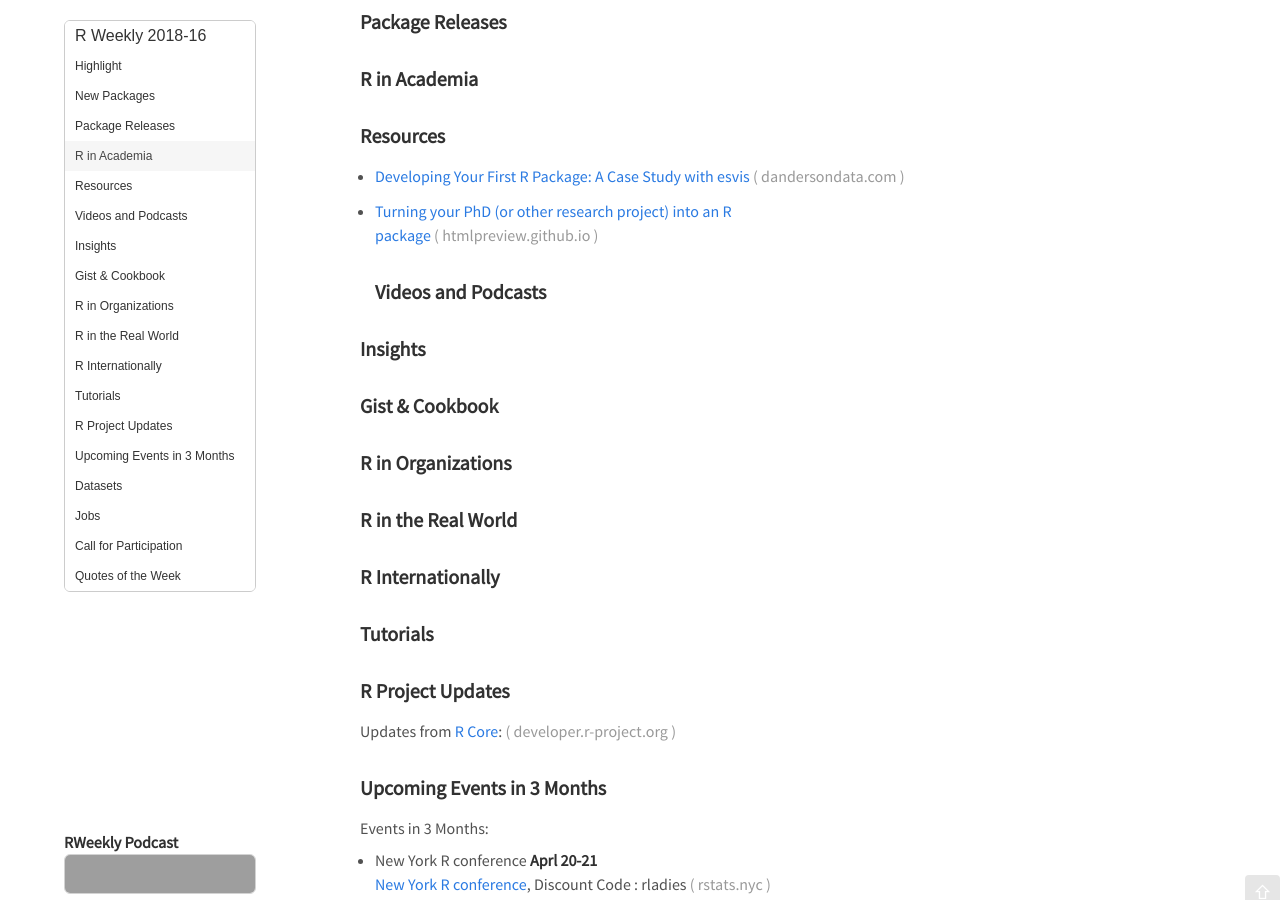
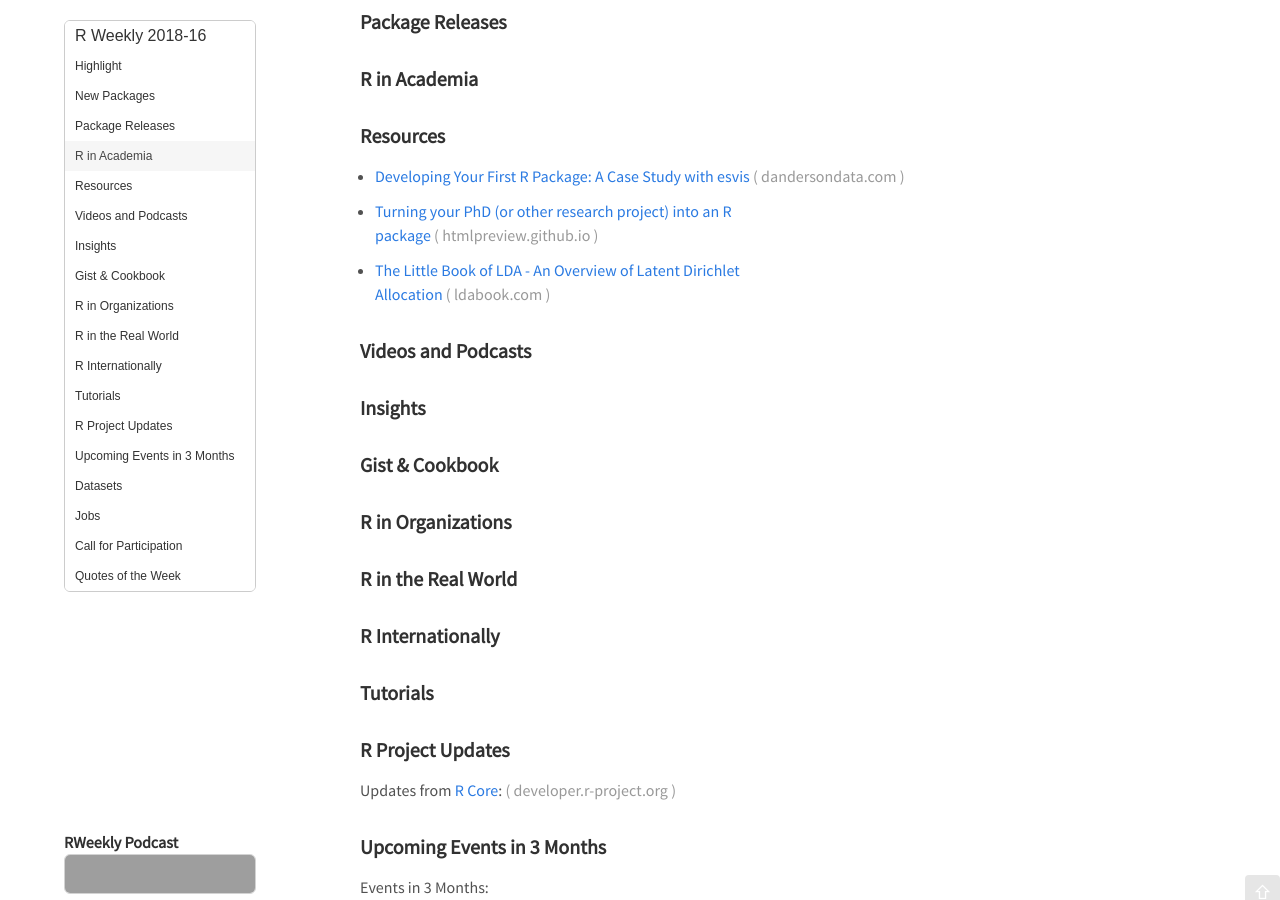
Before and after one commit to rweekly/rweekly.org, a Jekyll site: the page built from draft.md, in a window 1280 px wide and 900 px high, scrolled down 437 px. Built offline with Jekyll 4.4.1, drawn with Linux system fonts in a browser that asks for light colours; emoji names are drawn with the system emoji font; comment, search, counter and statistics services are not loaded; grey boxes are pictures that could not be loaded.

Commit message:
Added link to The Little Book of LDA
Link to book added to resources section

```diff
--- a/draft.md
+++ b/draft.md
@@ -39,6 +39,9 @@ Release Date: 2018-4-16
 + [Developing Your First R Package: A Case Study with esvis](http://www.dandersondata.com/talks/eugene_rug/)
 
 + [Turning your PhD (or other research project) into an R package](https://htmlpreview.github.io/?https://raw.githubusercontent.com/r-oxford/r-oxford.github.io/master/slides/2018_04_PhD_to_package.html)
+
++ [The Little Book of LDA - An Overview of Latent Dirichlet Allocation](https://ldabook.com/)
+
 ###  Videos and Podcasts
 
 
```
